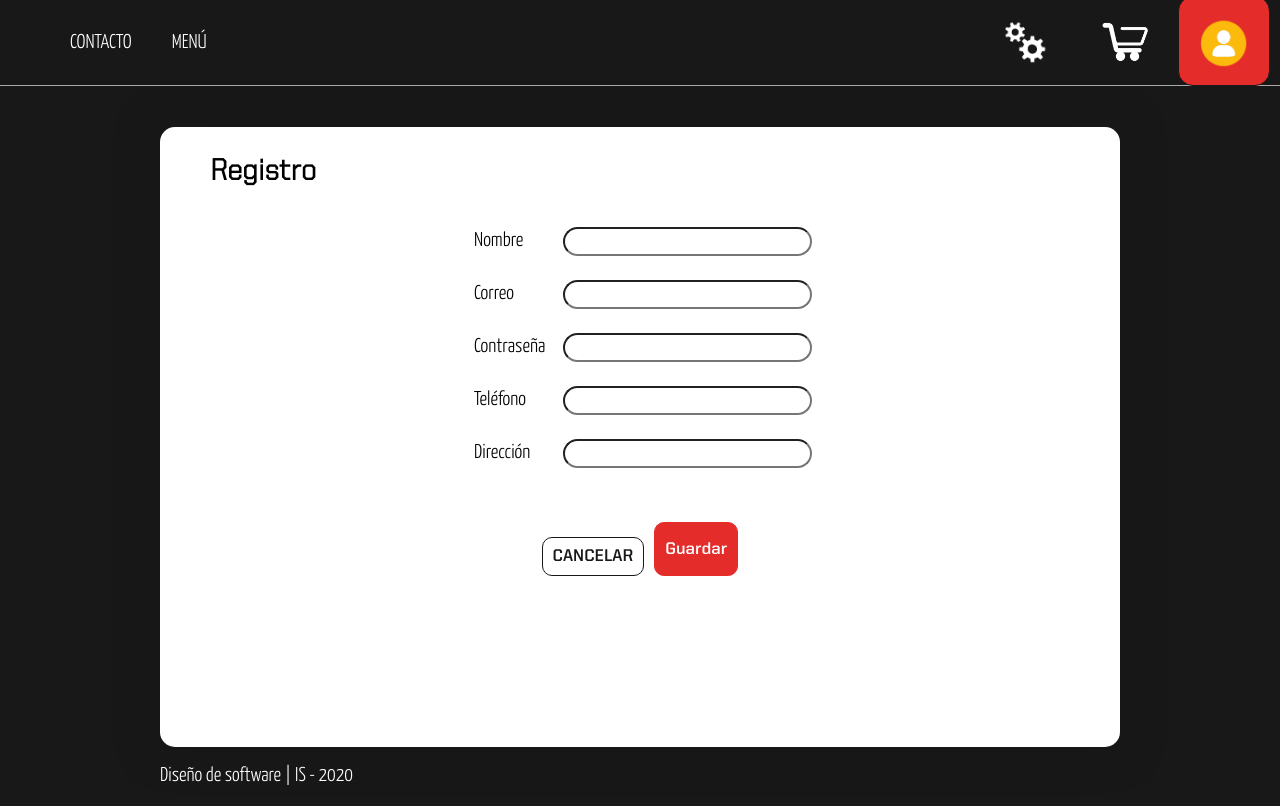
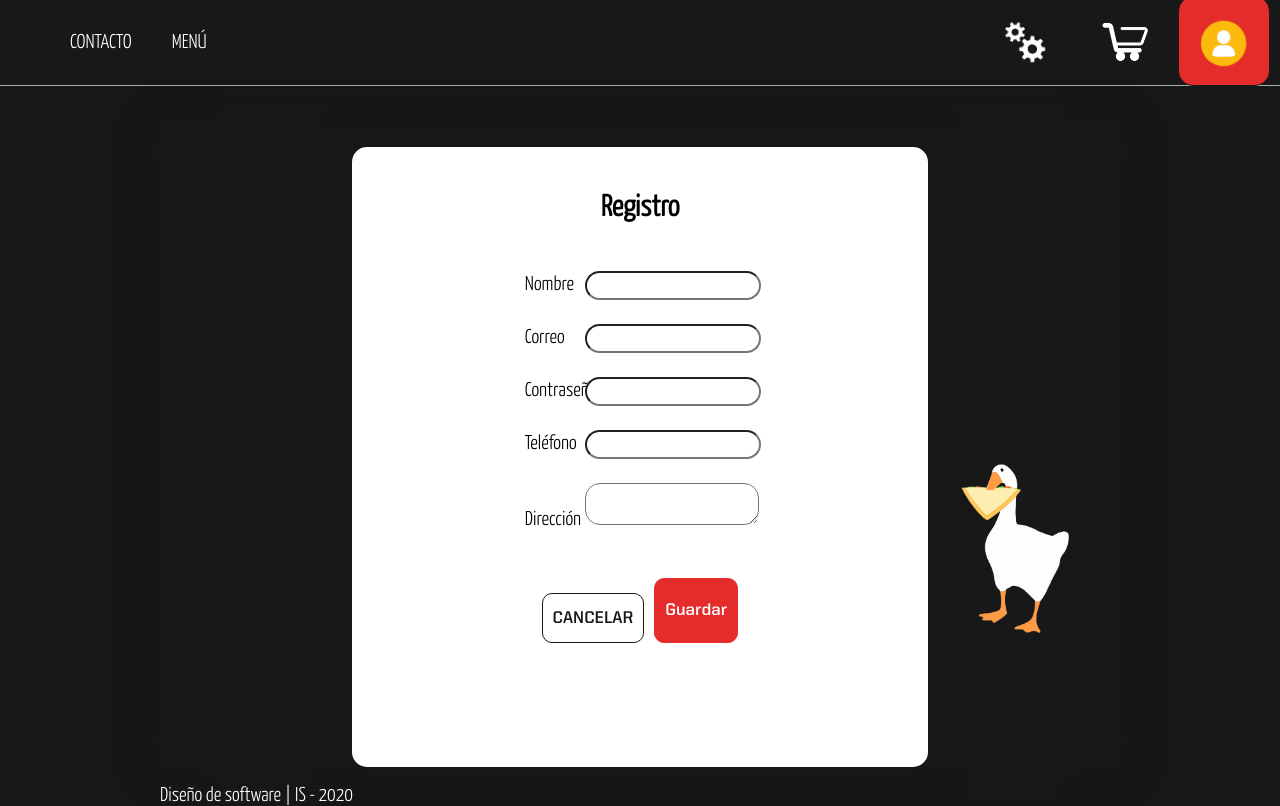
Before and after one commit to Jorge-Blanco-42/PPC, an Angular app in the folder proyecto-angular/: page /signUp in a window 1280 px wide. Built offline with nearby package versions, Linux system fonts and the light colour scheme; no server answers.

Commit message:
registro se ve lindo ahora si dospuntitostres

```diff
--- a/proyecto-angular/src/app/components/signUp/signUp.component.css
+++ b/proyecto-angular/src/app/components/signUp/signUp.component.css
@@ -0,0 +1,3 @@
+.titulo{
+    text-align: center;
+}
--- a/proyecto-angular/src/app/components/signUp/signUp.component.html
+++ b/proyecto-angular/src/app/components/signUp/signUp.component.html
@@ -1,21 +1,21 @@
-<div class="container">
-<form #userForm="ngForm" (ngSubmit)="onSubmit(userForm)">
-    <div>
-        <h2>Registro</h2><br/>
+<div id="contentParaTapar" >
+<form id="contentRegistro" #userForm="ngForm" (ngSubmit)="onSubmit(userForm)">
+    <div class="paddingTop">
+        <h2 class="titulo">Registro</h2><br/><br/>
     </div>
 
     <div class='rowRegistro'>
-        <div class='column'>
+        <div class='columnRegistro'>
             <p>
                 <label for="name">Nombre</label>
                 <input type="text" name="name" #name="ngModel" [(ngModel)]="user.name" required>
-                <span class="form_error" *ngIf="name.touched && !name.valid"><strong>Campo obligatorio</strong></span>
+                <span class="form_error" *ngIf="name.touched && !name.valid" [(ngModel)="user.name"]><strong>Campo obligatorio</strong></span>
             </p>
             <br/>
             <p>
                 <label for="email">Correo</label>
                 <input type="email" name="email" #email="ngModel" [(ngModel)]="user.email" required>
-                <span class="form_error" *ngIf="email.touched && !email.valid"><strong>Campo obligatorio</strong></span>
+                <span class="form_error" *ngIf="email.touched && !email.valid" [(ngModel)="user.email"]><strong>Campo obligatorio</strong></span>
             </p>
             <br/>
             <p>
@@ -32,7 +32,7 @@
             <br/>
             <p>
                 <label for="address">Dirección</label>
-                <input type="text" name="address" #address="ngModel" [(ngModel)]="user.address" required>
+                <textarea type="text" name="address" #address="ngModel" [(ngModel)]="user.address" required></textarea>
                 <span class="form_error" *ngIf="address.touched && !address.valid"><strong>Campo obligatorio</strong></span>
             </p>
             <br/><br/>
@@ -44,7 +44,6 @@
         <button class="cancelButton" [routerLink]="['/contacto']" >CANCELAR</button>
         <input class="submitbtn" type="submit" value="Guardar">
     </div>
-
-
 </form>
+<img class="bottomleft" src="../assets/img/principal.png" width="10%">
 </div>
--- a/proyecto-angular/src/app/components/signUp/signUp.component.ts
+++ b/proyecto-angular/src/app/components/signUp/signUp.component.ts
@@ -52,4 +52,15 @@ export class SignUpComponent implements OnInit {
     );
   }
 
+  getUser() {
+    this._userService.getUser("5f2f4d1c7f6f5c6160bd0b41").subscribe(
+      response => {
+        this.user = response.user;
+      },
+      error => {
+        console.log(error);
+      }
+    );
+  }
+
 }
--- a/proyecto-angular/src/styles.css
+++ b/proyecto-angular/src/styles.css
@@ -149,6 +149,28 @@ header a img{
 	vertical-align: middle;
 }
 
+#contentParaTapar{
+	min-height: 600px;
+	height: auto;
+	width: 100%;
+	margin: 0px auto;
+	box-shadow: 0px 0px 40px #181818;
+	background: #181818;
+	border-radius: 0px;
+	padding-top: 20px;
+}
+
+#contentRegistro{
+	min-height: 600px;
+	height: 100%;
+	width: 60%;
+	margin: 0px auto;
+	box-shadow: 0px 0px 40px #181818;
+	background: white;
+	border-radius: 15px;
+	padding-top: 20px;
+}
+
 /*Contenedor principal*/
 
 #content{
@@ -159,7 +181,7 @@ header a img{
 	box-shadow: 0px 0px 40px #181818;
 	background: white;
 	border-radius: 15px;
-	padding-top: 20px;
+
 }
 
 /*Pie de pagina*/
@@ -312,6 +334,7 @@ form textarea{
 	font-family: "united sans bold";
 	font-size: 17px;
 	padding: 10px;
+	height: 50px;
 	color:#181818;
 	background: white;
 	border-radius: 10px;
@@ -446,6 +469,10 @@ form input[disabled]{
 	padding-left:30%;
 }
 
+.columnRegistro{
+	justify-content: center
+}
+
 .row {
 	display: flex;
   }
@@ -460,7 +487,17 @@ form input[disabled]{
 	padding-right: 2%;
 }
 
+.bottomleft {
+    position: absolute;
+    bottom: 150px;
+    right: 200px;
+    font-size: 18px;
+  }
 
 .contactImg{
 	float: right;
 }
+
+.paddingTop{
+	padding-top: 20px;
+}
```
Also changed, not shown: proyecto-angular/src/assets/img/principal.png (added).
